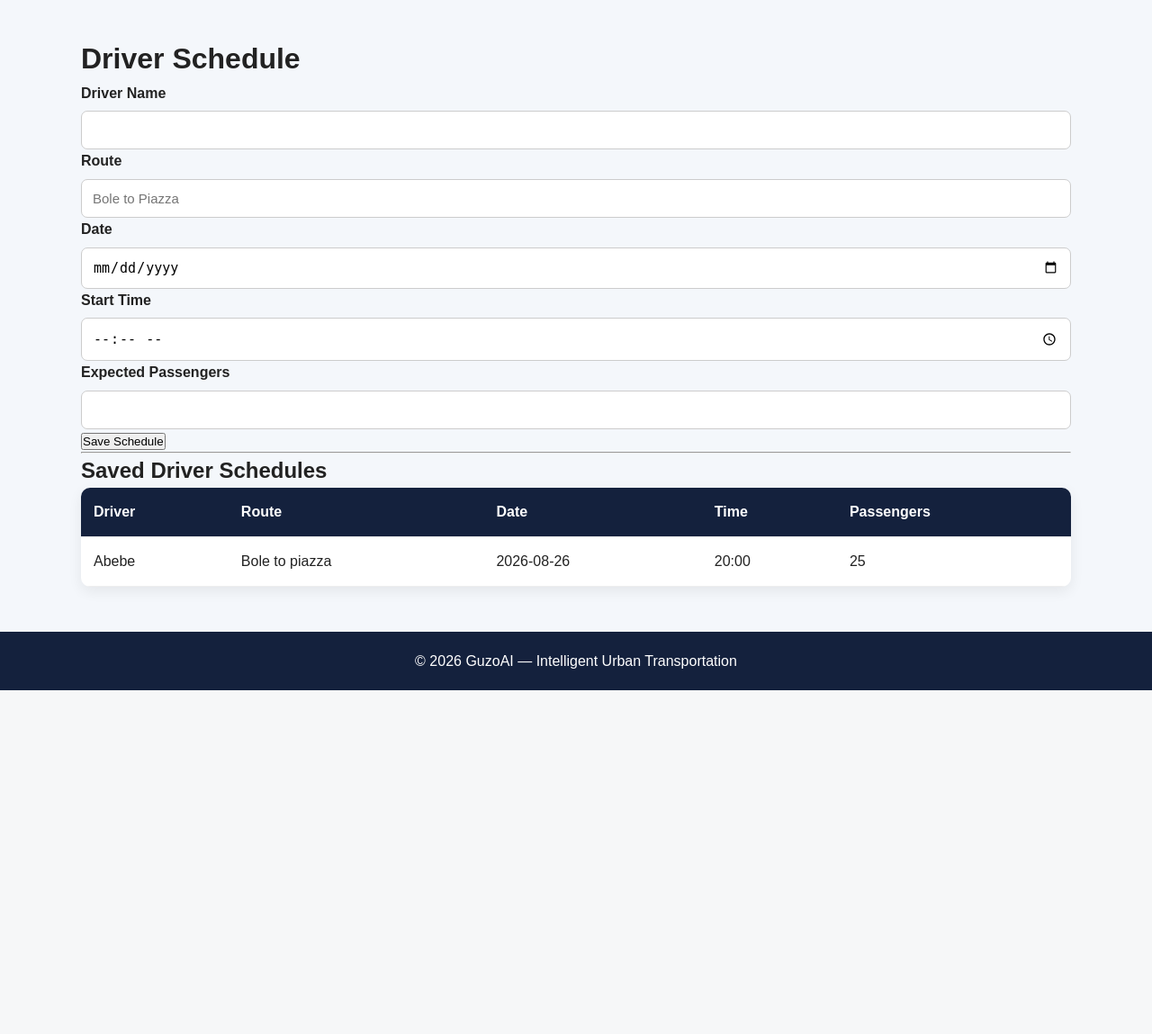
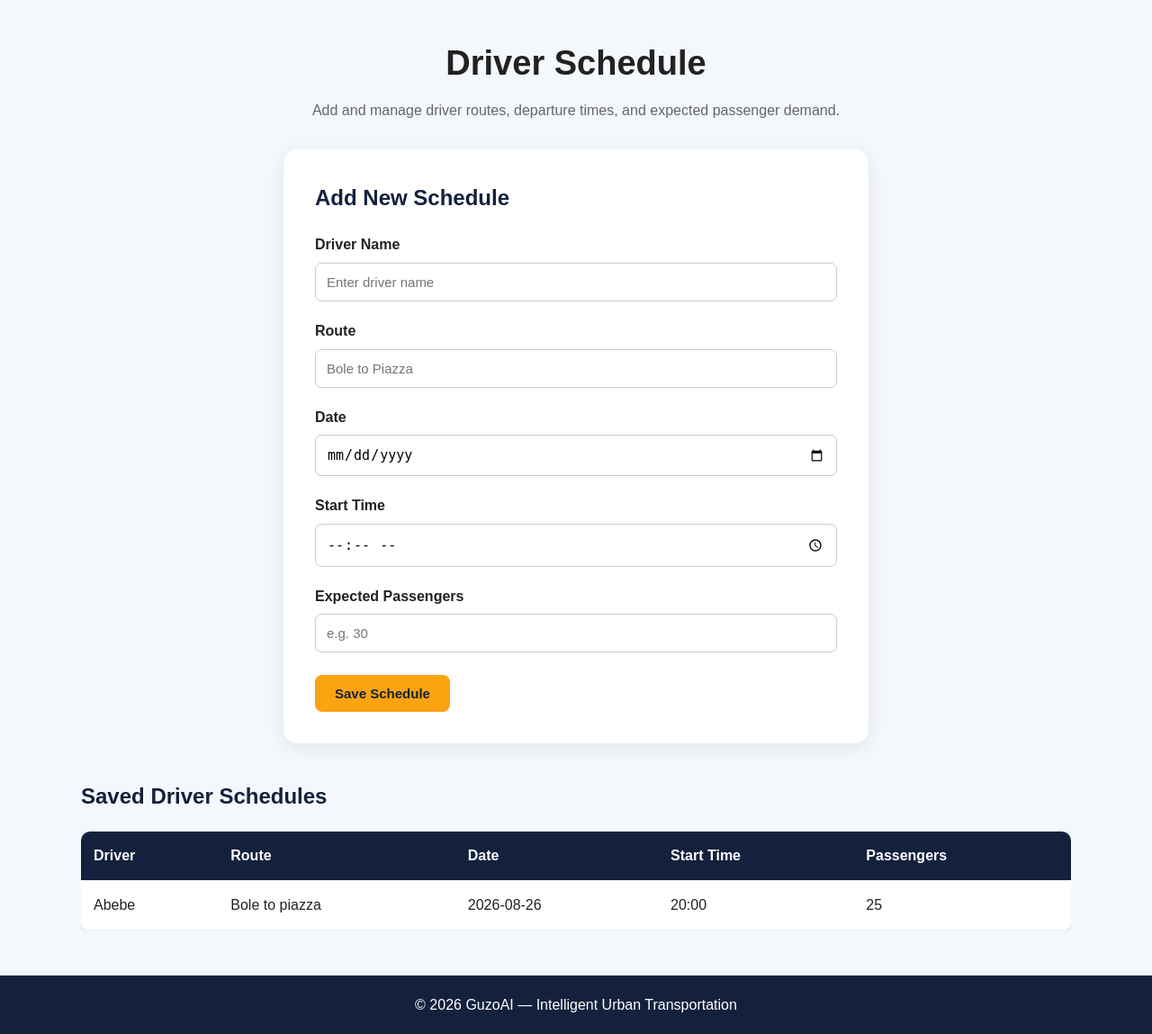
Before and after one commit to abityzebergadeboshe-creator/bus_route_ml_project, a Flask app: page /schedule in a window 1280 px wide. Shown: the part 78-1227 px from the top of the page at 90% size. Before the commit the page ends 845 px from the top, so only its background shows below. Run offline with Flask 3, Linux system fonts and the light colour scheme; data comes from the database, SQL or seed files in the repository; parts of the project's set-up code (start-up, migrations or seed data) failed here and were passed over.

Commit message:
Enhance driver schedule form and display

```diff
--- a/templates/schedule.html
+++ b/templates/schedule.html
@@ -1,46 +1,125 @@
 {% extends "layout.html" %}
+
+{% block title %}Driver Schedule - GuzoAI{% endblock %}
 
 {% block content %}
 
+<section class="schedule-section">
+
+    <div class="page-header">
         <h1>Driver Schedule</h1>
 
-<form action="/schedule" method="POST">
+        <p>
+            Add and manage driver routes, departure times, and expected
+            passenger demand.
+        </p>
+    </div>
 
-    <label>Driver Name</label>
-    <input type="text" name="driver_name" required>
 
-    <label>Route</label>
-    <input type="text" name="route" placeholder="Bole to Piazza" required>
+    <div class="schedule-form">
 
-    <label>Date</label>
-    <input type="date" name="date" required>
+        <h2>Add New Schedule</h2>
 
-    <label>Start Time</label>
-    <input type="time" name="start_time" required>
+        <form action="{{ url_for('schedule') }}" method="POST">
 
-    <label>Expected Passengers</label>
-    <input type="number" name="passengers" min="1" required>
+            <div class="form-group">
+                <label for="driver_name">Driver Name</label>
 
-    <button type="submit">Save Schedule</button>
+                <input
+                    type="text"
+                    id="driver_name"
+                    name="driver_name"
+                    placeholder="Enter driver name"
+                    required
+                >
+            </div>
+
+
+            <div class="form-group">
+                <label for="route">Route</label>
+
+                <input
+                    type="text"
+                    id="route"
+                    name="route"
+                    placeholder="Bole to Piazza"
+                    required
+                >
+            </div>
+
+
+            <div class="form-group">
+                <label for="date">Date</label>
+
+                <input
+                    type="date"
+                    id="date"
+                    name="date"
+                    required
+                >
+            </div>
+
+
+            <div class="form-group">
+                <label for="start_time">Start Time</label>
+
+                <input
+                    type="time"
+                    id="start_time"
+                    name="start_time"
+                    required
+                >
+            </div>
+
+
+            <div class="form-group">
+                <label for="passengers">Expected Passengers</label>
+
+                <input
+                    type="number"
+                    id="passengers"
+                    name="passengers"
+                    min="1"
+                    placeholder="e.g. 30"
+                    required
+                >
+            </div>
+
+
+            <button type="submit" class="btn">
+                Save Schedule
+            </button>
 
         </form>
 
-<hr>
+    </div>
+
+
+    <div class="schedule-list">
 
         <h2>Saved Driver Schedules</h2>
 
+
         {% if schedules %}
 
+            <div class="table-container">
+
                 <table>
+
+                    <thead>
                         <tr>
                             <th>Driver</th>
                             <th>Route</th>
                             <th>Date</th>
-        <th>Time</th>
+                            <th>Start Time</th>
                             <th>Passengers</th>
                         </tr>
+                    </thead>
+
+                    <tbody>
 
                         {% for schedule in schedules %}
+
                             <tr>
                                 <td>{{ schedule[1] }}</td>
                                 <td>{{ schedule[2] }}</td>
@@ -48,14 +127,31 @@
                                 <td>{{ schedule[4] }}</td>
                                 <td>{{ schedule[5] }}</td>
                             </tr>
+
                         {% endfor %}
+
+                    </tbody>
 
                 </table>
 
+            </div>
+
         {% else %}
 
-<p>No schedules have been added yet.</p>
+            <div class="empty-state">
+
+                <h3>No Schedules Yet</h3>
+
+                <p>
+                    No driver schedules have been added yet.
+                </p>
+
+            </div>
 
         {% endif %}
 
+    </div>
+
+</section>
+
 {% endblock %}
```
Lines whose indentation alone changed are shown as unchanged.
